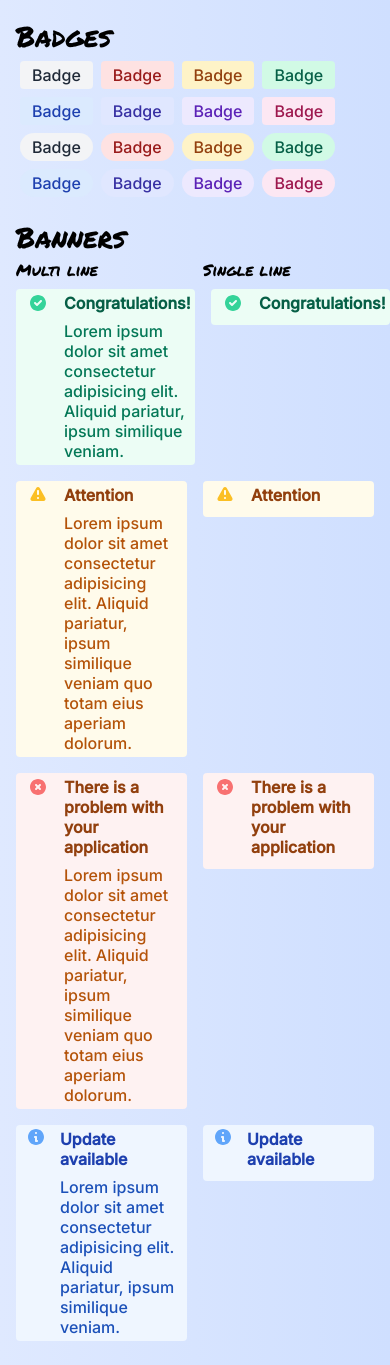
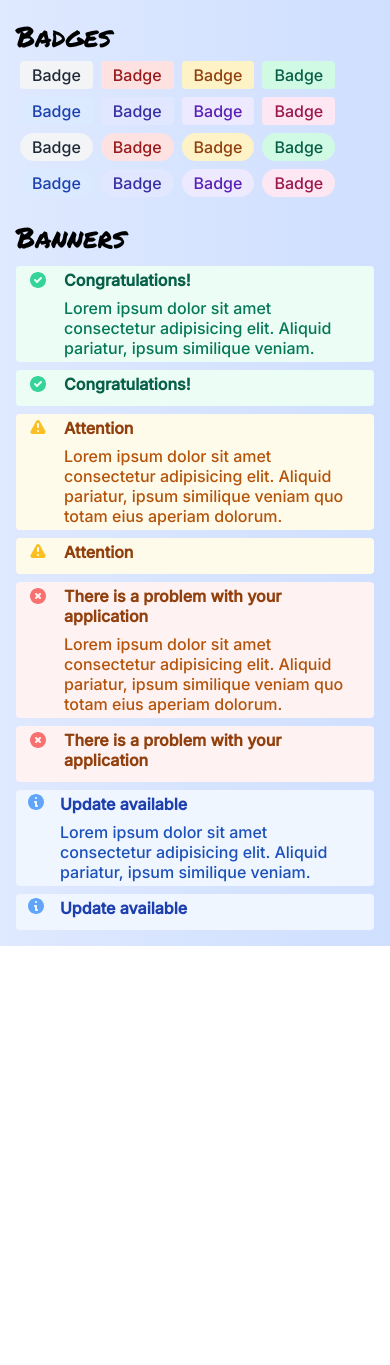
Before and after one commit to vishalicious213/component-library, a React (Vite) app: page / in a window 390 px wide. After the commit the page ends 946 px from the top, so only its background shows below. Built offline with nearby package versions, Linux system fonts and the light colour scheme.

Commit message:
made banner containers and banners responsive

```diff
--- a/index.css
+++ b/index.css
@@ -55,3 +55,23 @@ h3 {
     display: flex;
     gap: 1rem;
 }
+
+.banner-columns {
+    display: none;
+}
+
+@media screen and (min-width: 501px) {
+    .banners {
+        display: flex;
+        gap: 1rem;
+    }
+
+    .banner-container {
+        width: 50%;
+    }
+
+    .banner-columns {
+        display: flex;
+        gap: 1rem;
+    }
+}
--- a/src/App.jsx
+++ b/src/App.jsx
@@ -32,43 +32,45 @@ const App = () => {
 
             <div className="container">
                 <h2 className="marker">Banners</h2>
-                <div className="marker" style={{ display: "flex", gap: "1rem"}}>
+                <div className="marker banner-columns">
                     <div style={{ width: "50%"}}><h3>Multi line</h3></div>
                     <div style={{ width: "50%"}}><h3>Single line</h3></div>
                 </div>
 
-                <div style={{ display: "flex", gap: "1rem"}}>
-                    <div style={{ width: "50%"}}>
+                <div className="banners">
+                    <div className="banner-container">
                         <Banner type="success" desc />
                     </div>
-                    <div style={{ width: "50%"}}>
+                    <div className="banner-container">
                         <Banner type="success" />
                     </div>
                 </div>
 
-                <div style={{ display: "flex", gap: "1rem"}}>
-                    <div style={{ width: "50%"}}>
+
+
+                <div className="banners">
+                    <div className="banner-container">
                         <Banner type="warning" desc />
                     </div>
-                    <div style={{ width: "50%"}}>
+                    <div className="banner-container">
                         <Banner type="warning" />
                     </div>
                 </div>
 
-                <div style={{ display: "flex", gap: "1rem"}}>
-                    <div style={{ width: "50%"}}>
+                <div className="banners">
+                    <div className="banner-container">
                         <Banner type="error" desc />
                     </div>
-                    <div style={{ width: "50%"}}>
+                    <div className="banner-container">
                         <Banner type="error" />
                     </div>
                 </div>
 
-                <div style={{ display: "flex", gap: "1rem"}}>
-                    <div style={{ width: "50%"}}>
+                <div className="banners">
+                    <div className="banner-container">
                         <Banner type="neutral" desc />
                     </div>
-                    <div style={{ width: "50%"}}>
+                    <div className="banner-container">
                         <Banner type="neutral" />
                     </div>
                 </div>
```
